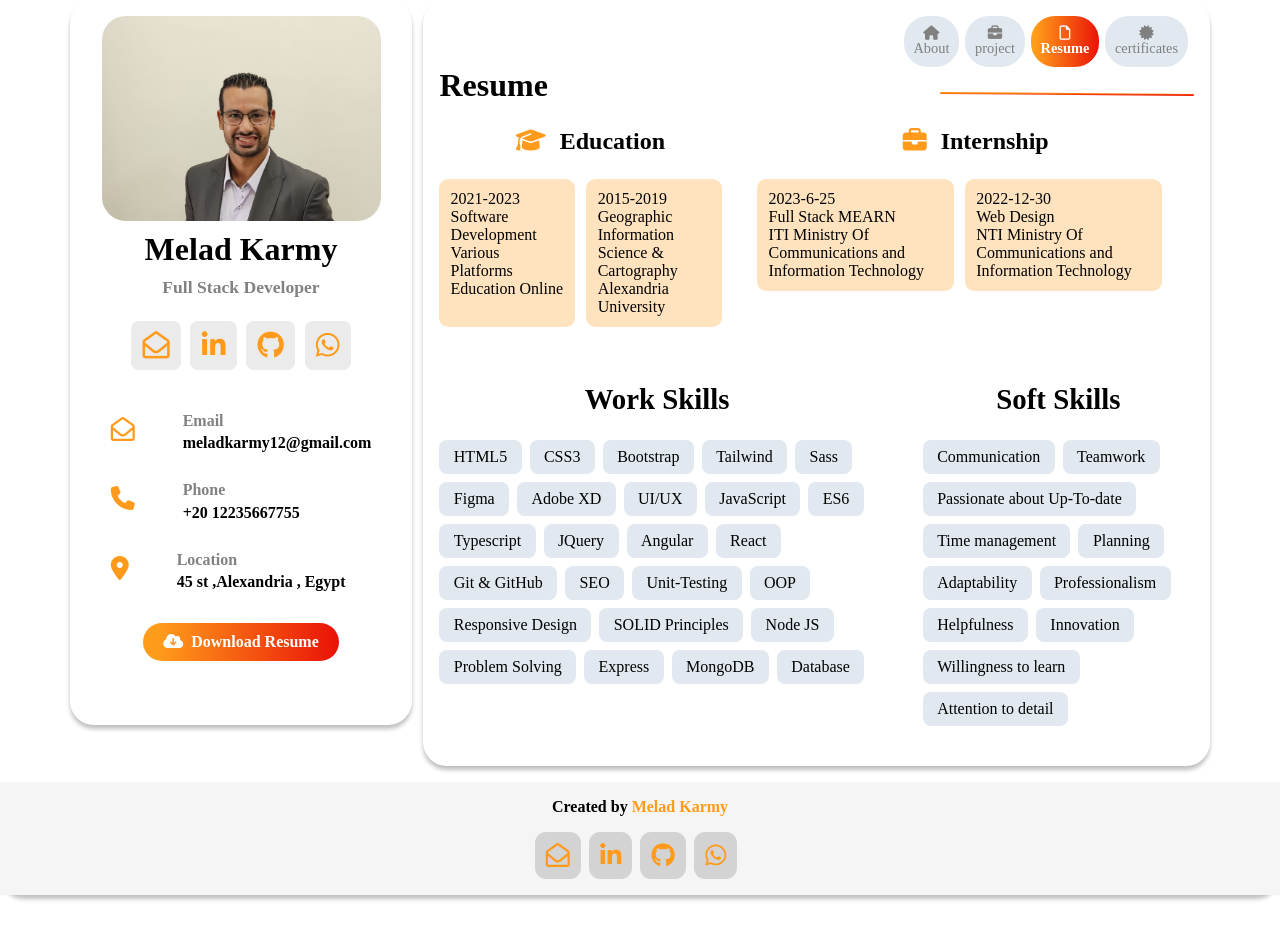
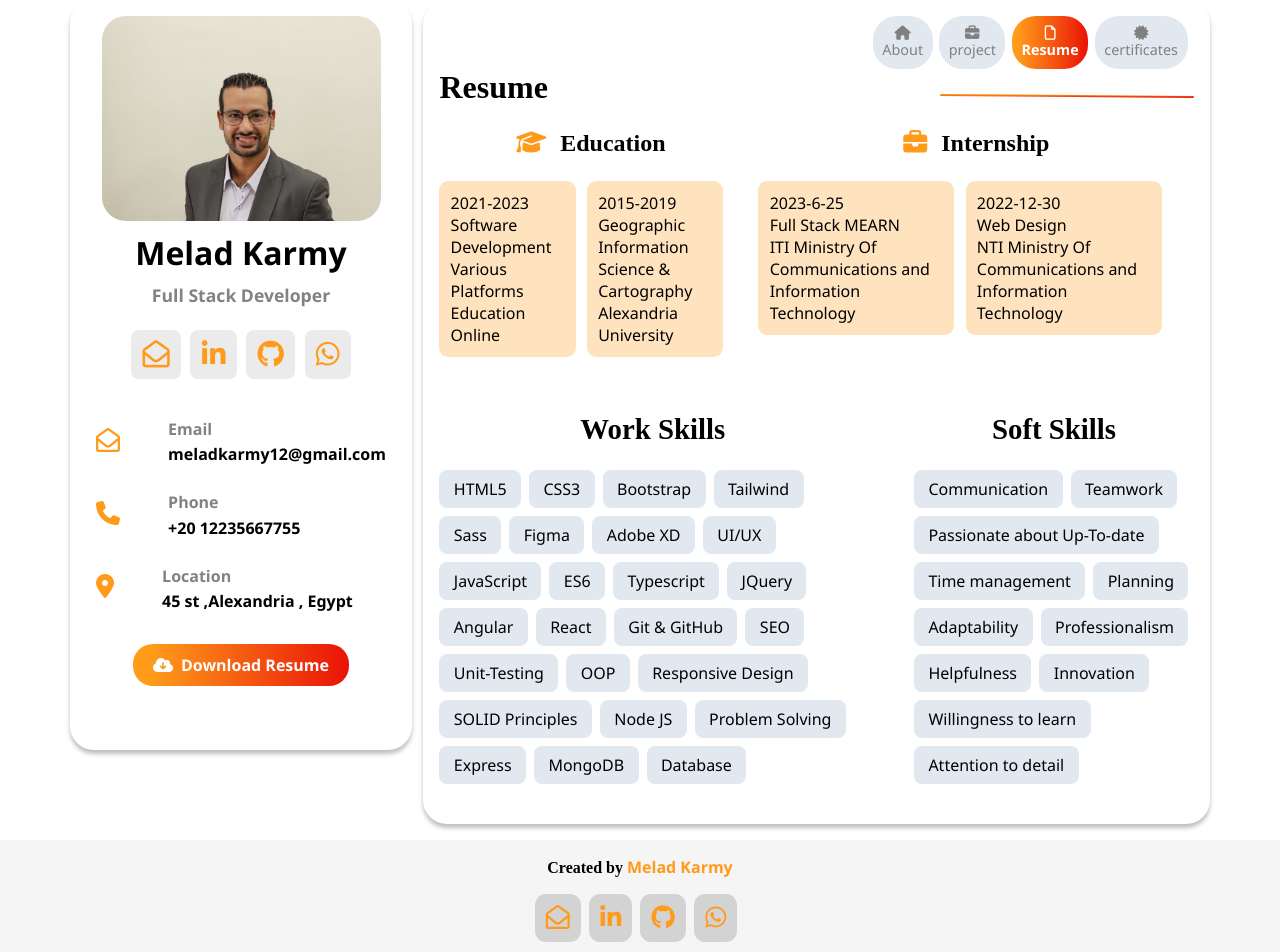
Before and after one commit to MeladKarmy/Portofolio, an Angular app: page /Resume in a window 1280 px wide. Shown: the top 952 px of the page. Before the commit the page ends 911 px from the top, so only its background shows below. Built offline with nearby package versions, Linux system fonts and the light colour scheme.

Commit message:
fonts update

```diff
--- a/src/app/components/certificates/certificates.component.scss
+++ b/src/app/components/certificates/certificates.component.scss
@@ -6,6 +6,7 @@ div.certific{
         margin-bottom: 1.5rem;
         font-size: 2rem;
         white-space: nowrap;
+        font-family:cursive;
         @media (max-width: 576px) {
             margin-top: 1rem;
             svg{
--- a/src/app/components/footer/footer.component.scss
+++ b/src/app/components/footer/footer.component.scss
@@ -9,6 +9,7 @@ footer
         color: rgb(0, 0, 0);
         font-size: 1rem;
         margin-bottom: 1rem;
+        font-family:cursive;
         span{
             color: #FF9A1A;
 
--- a/src/app/components/nav/nav.component.scss
+++ b/src/app/components/nav/nav.component.scss
@@ -3,6 +3,7 @@ nav
     display: flex;
     align-items: center;
     justify-content: flex-end;
+
     >a{
         margin-right: .4rem;
         border-radius: 1.5rem;
@@ -14,6 +15,7 @@ nav
         flex-direction: column;
         align-items: center;
         justify-items: center;
+        font-family:cursive;
 
         >i{
             color: gray;
@@ -36,16 +38,3 @@ nav
         }
     }
 }
-
-@media (min-width: 576px) {
-
-}
-@media (min-width: 768px) {
-
-}
-@media (min-width: 992px) {
-
-}
-@media (min-width: 1200px) {
-
-}
--- a/src/app/components/presonal-data/presonal-data.component.scss
+++ b/src/app/components/presonal-data/presonal-data.component.scss
@@ -8,6 +8,7 @@ div.content
             margin-bottom: 1.5rem;
             font-size: 2rem;
             white-space: nowrap;
+            font-family:cursive;
             @media (max-width: 576px) {
                 margin-top: 1rem;
                 svg{
@@ -40,6 +41,7 @@ div.content
             margin-bottom: 1.5rem;
             font-size: 2rem;
             white-space: nowrap;
+            font-family:cursive;
             @media (max-width: 576px) {
                 margin-top: 1rem;
                 svg{
--- a/src/app/components/projects/projects.component.scss
+++ b/src/app/components/projects/projects.component.scss
@@ -21,6 +21,7 @@ div.content
         margin-bottom: 1.5rem;
         font-size: 2rem;
         white-space: nowrap;
+        font-family:cursive;
         @media (max-width: 576px) {
             margin-top: 1rem;
             svg{
@@ -57,6 +58,7 @@ div.content
             font-weight: 600;
             transition: all 2s;
             white-space: nowrap;
+            font-family:cursive;
         }
         >p{
             position: absolute;
--- a/src/app/components/resume/resume.component.scss
+++ b/src/app/components/resume/resume.component.scss
@@ -6,6 +6,7 @@ div.resume{
         margin-bottom: 1.5rem;
         font-size: 2rem;
         white-space: nowrap;
+        font-family:cursive;
         @media (max-width: 576px) {
             margin-top: 1rem;
             svg{
@@ -27,6 +28,7 @@ div.resume{
                 text-align: center;
                 font-size: 1.5rem;
                 white-space: nowrap;
+                font-family:cursive;
                 >i{
                     margin-right: .5rem;
                     color: #FF9A1A;
--- a/src/app/components/skills/skills.component.scss
+++ b/src/app/components/skills/skills.component.scss
@@ -12,6 +12,7 @@ div.skills{
                 white-space: nowrap;
                 font-weight: 600;
                 text-align: center;
+                font-family:cursive;
 
             }
             >div.subcard{
--- a/src/styles.scss
+++ b/src/styles.scss
@@ -4,8 +4,9 @@
     padding: 0;
     box-sizing: border-box;
     text-decoration: none;
-    font-family:cursive;
-    // font-family: 'Neo Sans Arabic','Segoe UI', Tahoma, Geneva, Verdana, sans-serif;
+    // font-family:'robot';
+    // font-family:cursive;
+    font-family: 'Neo Sans Arabic','Segoe UI', Tahoma, Geneva, Verdana, sans-serif;
 }
 html
 {
```
